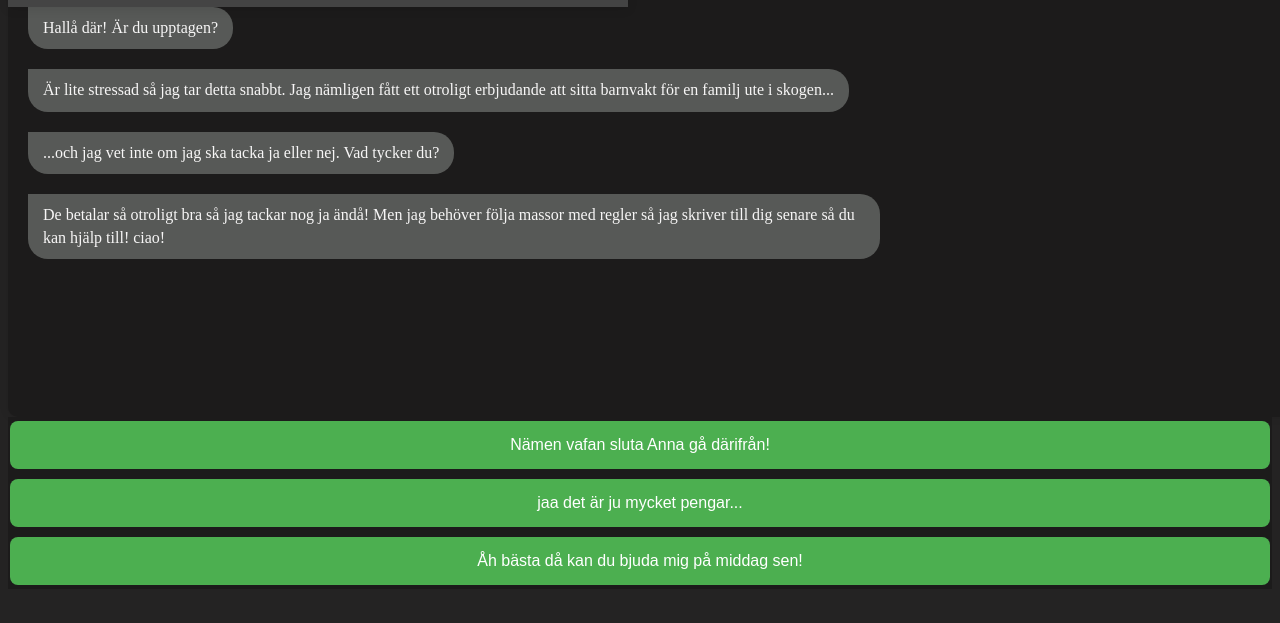
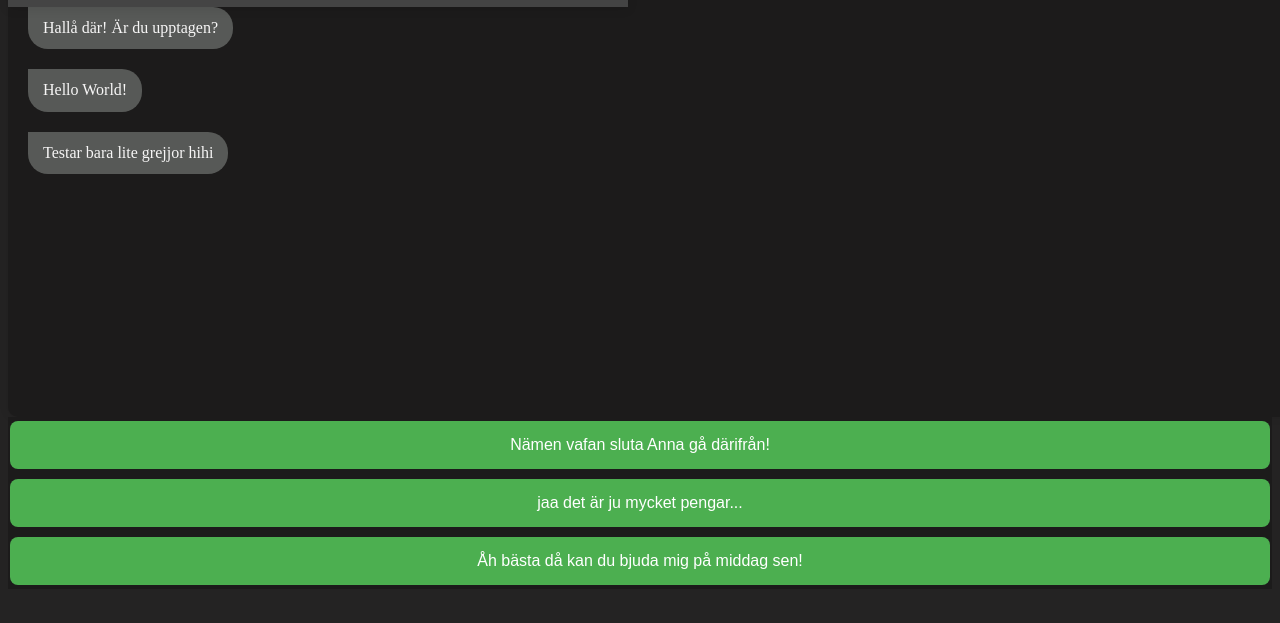
Before and after one commit to LindaBlom/WebbSpel, a website: page view/index.html in a window 1280 px wide. Shown: the part 173-796 px from the top of the page. Drawn offline with Linux system fonts and the light colour scheme.

Commit message:
Lägger till nya chattbubblor från app.js

```diff
--- a/view/app.js
+++ b/view/app.js
@@ -2,10 +2,28 @@ document.addEventListener('DOMContentLoaded', () => {
     console.log('script is running');
 
 
+    const chatContainer = document.querySelector('.chat-container');
+
+    function addChatMessage(message,chatContainer) {
+        const newBubble = document.createElement('div');
+        newBubble.className = 'chat-bubble';
+        newBubble.textContent = message;
+        chatContainer.appendChild(newBubble);
+        // Scroll the new message into view
+        newBubble.scrollIntoView({ behavior: 'smooth' });
+    }
+
+    addChatMessage('Hello World!', chatContainer);
+    addChatMessage('Testar bara lite grejjor hihi', chatContainer);
 
 
+
+
+
+
+
+    // EventListner för knappar
     const buttons = document.querySelectorAll('button');
-
     if (buttons) {
         buttons.forEach(button => {
             button.addEventListener('click', () => {
@@ -27,4 +45,8 @@ document.addEventListener('DOMContentLoaded', () => {
 
 
 
+
+
+
+
 );
--- a/view/index.html
+++ b/view/index.html
@@ -24,15 +24,6 @@
     <div class="chat-bubble">
         Hallå där! Är du upptagen?
     </div>
-    <div class="chat-bubble">
-        Är lite stressad så jag tar detta snabbt. Jag nämligen fått ett otroligt erbjudande att sitta barnvakt för en familj ute i skogen...
-    </div>
-    <div class="chat-bubble">
-        ...och jag vet inte om jag ska tacka ja eller nej. Vad tycker du?
-    </div>
-    <div class="chat-bubble">
-        De betalar så otroligt bra så jag tackar nog ja ändå! Men jag behöver följa massor med regler så jag skriver till dig senare så du kan hjälp till! ciao!
-    </div>
 </div>
 
 <div class="button-container">
```
Also changed, not shown: view/functions.js (added).
